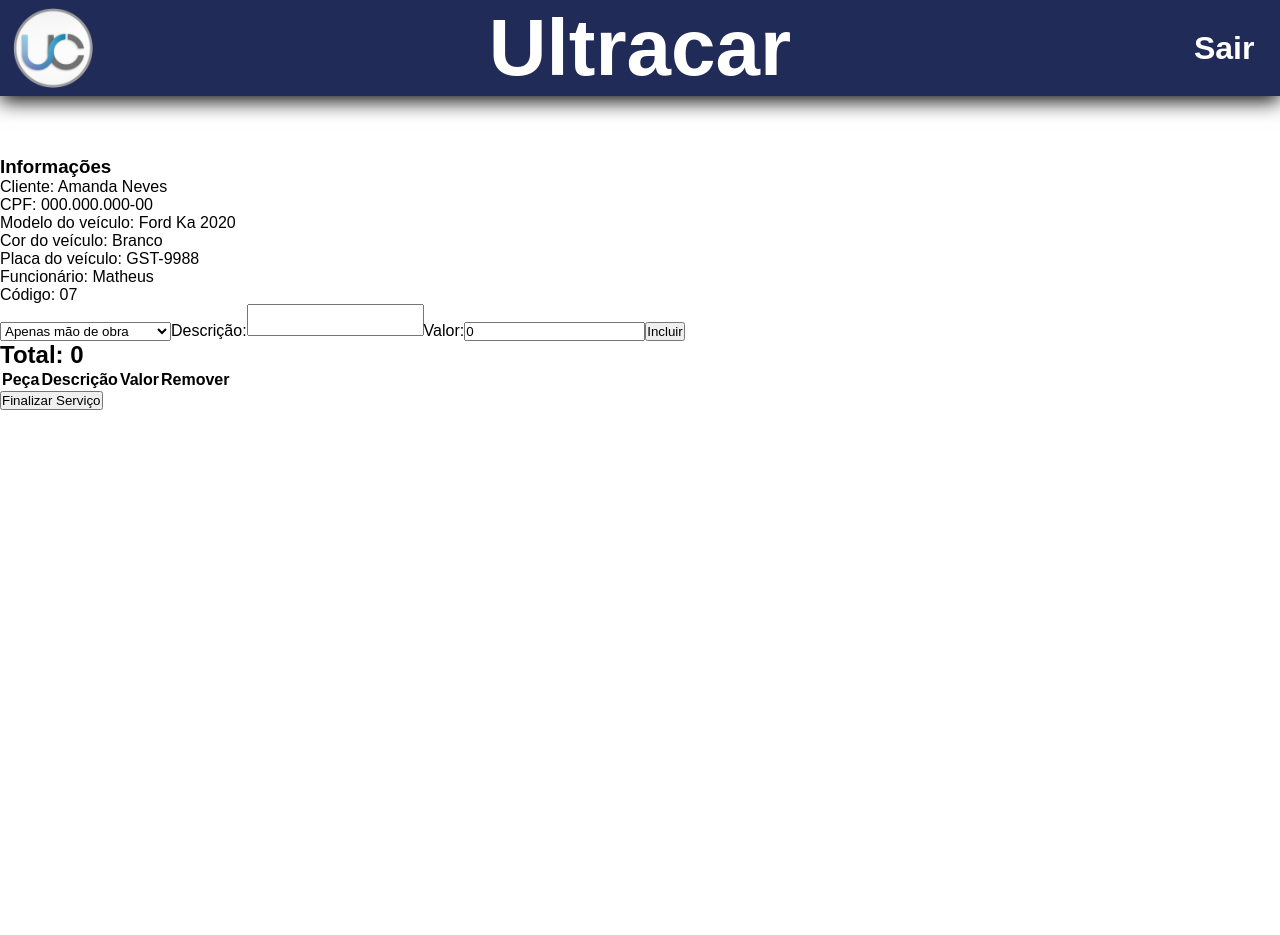
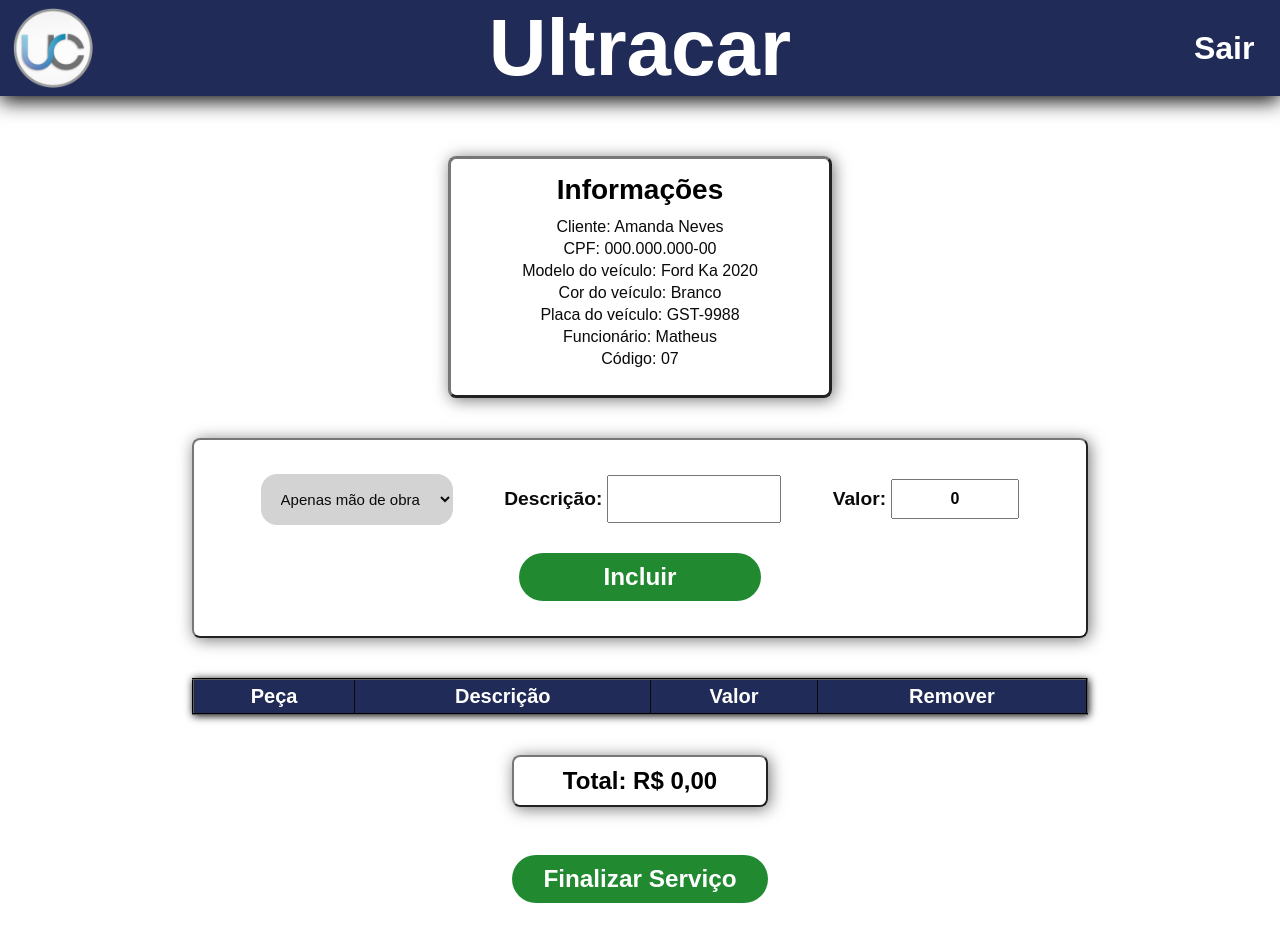
Before and after one commit to matheusnff85/ultracar-seletiva-front-end, a React (Create React App) app in the folder app/frontend/: page /service/1 in a window 1280 px wide. Before the commit the page ends 800 px from the top, so only its background shows below. Built offline with nearby package versions, Linux system fonts and the light colour scheme.

Commit message:
style: implementa estilização da página de serviço em andamento

```diff
--- /dev/null
+++ b/app/frontend/src/Css/CurrentService.module.css
@@ -0,0 +1,220 @@
+.currentServiceInfosDiv {
+  align-items: center;
+  border: 3px outset var(--main-gray);
+  border-radius: 0.5rem;
+  box-shadow: 2px 2px 1rem var(--main-gray);
+  display: flex;
+  flex-flow: column nowrap;
+  margin: auto;
+  margin-bottom: 15px;
+  padding: 15px;
+  text-align: center;
+  width: 30vw;
+}
+
+.customerInfosTitle {
+  font-size: 3.5vh;
+}
+
+.customerInfosList {
+  color: var(--main-black);
+  font-size: 2vh;
+  list-style: none;
+  margin: 5px;
+  padding: 5px;
+}
+
+.customerInfosList li {
+  padding: 2px;
+}
+
+.currentServiceTaskCreator {
+  align-items: center;
+  border: 2px outset var(--main-gray);
+  border-radius: 0.5rem;
+  box-shadow: 2px 2px 1rem var(--main-gray);
+  display: flex;
+  flex-flow: row wrap;
+  height: 25vh;
+  justify-content: space-evenly;
+  margin: auto;
+  margin-top: 5vh;
+  padding: 20px;
+  width: 70vw;
+}
+
+.taskCreatorDiv {
+  align-items: center;
+  display: flex;
+  height: 7vh;
+  justify-content: center;
+  width: 22vw;
+}
+
+.taskCreatorDiv label {
+  color: var(--main-black);
+  font-size: 2.4vh;
+  font-weight: bold;
+  padding: 5px;
+}
+
+.taskCreatorSelect {
+  color: var(--main-black);
+  background-color: lightgrey;
+  border: none;
+  border-radius: 1rem;
+  font-size: 15px;
+  padding: 2vh;
+  width: 15vw;
+}
+
+.taskCreatorTextarea {
+  font-size: 16px;
+  height: 6vh;
+  padding: 2px;
+  text-align: center;
+  width: 16vw;
+}
+
+input[type=number]::-webkit-outer-spin-button,
+input[type=number]::-webkit-inner-spin-button {
+  -webkit-appearance: none;
+  margin: 0;
+}
+
+.taskCreatorValueInput {
+  text-align: center;
+  font-size: 16px;
+  font-weight: bold;
+  height: 5vh;
+  width: 10vw;
+}
+
+.taskCreatorButton:hover {
+  background-color: var(--main-lightblue);
+  box-shadow: 4px 4px 1rem var(--main-black);
+  font-size: 2vw;
+  height: 101%;
+  transition: .4s ease-in;
+  width: 26vw;
+}
+
+.taskCreatorButton {
+  background-color: var(--main-green);
+  border: none;
+  border-radius: 1.5rem;
+  color: var(--main-white);
+  cursor: pointer;
+  font-size: 1.9vw;
+  font-weight: bold;
+  height: 6vh;
+  margin: 20px;
+  width: 20vw;
+}
+
+.currentServiceTableContainer {
+  border: 2px outset var(--main-black);
+  background-color: var(--main-white);
+  border-collapse: collapse;
+  box-shadow: 1px 1px 0.5rem var(--main-black);
+  font-size: 1rem;
+  font-family: 'Roboto Slab';
+  font-weight: normal;
+  margin: auto;
+  margin-top: 5vh;
+  max-width: 100%;
+  white-space: nowrap;
+  width: 70vw;
+}
+
+.currentServiceTableContainer td, .currentServiceTableContainer th {
+  font-size: 2.5vh;
+  padding: 5px;
+  text-align: center;
+}
+
+.currentServiceTableContainer td {
+  border-bottom: 1px solid var(--main-black);
+  border-right: 1px solid var(--main-black);
+  font-size: 0.9rem;
+}
+
+.currentServiceTableContainer thead th {
+  background: var(--main-blue);
+  border-bottom: 1px solid var(--main-black);
+  border-right: 1px solid var(--main-black);
+  color: var(--main-white);
+}
+
+.currentServiceTableContainer thead th:nth-child(odd) {
+  background: var(--main-blue);
+  color: var(--main-white);
+}
+
+.currentServiceTableContainer tbody tr:nth-child(even) {
+  background: var(--main-gray);
+  color: var(--main-white);
+}
+
+.removeTaskButton:hover {
+  background-color: #f31a0a;
+  box-shadow: 2px 2px 1rem var(--main-black);
+  font-size: 1.5vw;
+  height: 4vh;
+  transition: .4s ease-in;
+  width: 10vw;
+}
+
+.removeTaskButton {
+  background-color: var(--main-red);
+  border: none;
+  border-radius: 1.5rem;
+  color: var(--main-white);
+  cursor: pointer;
+  font-size: 1.2vw;
+  font-weight: bold;
+  padding: 2px;
+  width: 7vw;
+}
+
+.currentServiceTotalValue {
+  border: 2px outset var(--main-gray);
+  border-radius: 0.5rem;
+  box-shadow: 2px 2px 1rem var(--main-gray);
+  margin: auto;
+  margin-top: 5vh;
+  padding: 10px;
+  text-align: center;
+  width: 20vw;
+}
+
+.endServiceButtonDiv {
+  display: flex;
+  justify-content: center;
+  height: 10vh;
+  margin: auto;
+  margin-bottom: 6vh;
+  margin-top: 6vh;
+  width: 20vw;
+}
+
+.endServiceButton:hover {
+  background-color: var(--main-lightblue);
+  box-shadow: 3px 3px 1rem var(--main-black);
+  width: 21vw;
+  height: 7vh;
+  font-size: 2vw;
+  transition: .4s ease-in;
+}
+
+.endServiceButton {
+  background-color: var(--main-green);
+  border: none;
+  border-radius: 1.5rem;
+  color: var(--main-white);
+  cursor: pointer;
+  font-size: 1.9vw;
+  font-weight: bold;
+  height: 6vh;
+  width: 20vw;
+}
--- a/app/frontend/src/Pages/CurrentService.jsx
+++ b/app/frontend/src/Pages/CurrentService.jsx
@@ -2,6 +2,7 @@
 import Header from '../Components/Header.jsx';
 import services from '../mocks/mockService';
 import vehicleParts from '../mocks/mockParts';
+import styled from '../Css/CurrentService.module.css';
 
 class CurrentService extends React.Component {
   constructor() {
@@ -96,9 +97,9 @@
     return (
       <main>
         <Header />
-        <div>
-          <h3>Informações</h3>
-          <ul>
+        <div className={ styled.currentServiceInfosDiv }>
+          <h3 className={ styled.customerInfosTitle }>Informações</h3>
+          <ul className={ styled.customerInfosList }>
             <li>Cliente: { customerName }</li>
             <li>CPF: { customerCPF }</li>
             <li>Modelo do veículo: { vehicleModel }</li>
@@ -108,11 +109,13 @@
             <li>Código: { employeeCode }</li>
           </ul>
         </div>
-        <div>
+        <div className={ styled.currentServiceTaskCreator }>
+          <div className={ styled.taskCreatorDiv }>
             <select
               name='partSelectedId'
               id='partSelectedId'
               onChange={ this.selectorChange }
+              className={ styled.taskCreatorSelect }
             >
               <option value='null'>Apenas mão de obra</option>
               {
@@ -122,15 +125,21 @@
               }
 
             </select>
+          </div>
 
+          <div className={ styled.taskCreatorDiv }>
             <label htmlFor='taskDescription'>Descrição:</label>
             <textarea
               name='taskDescription'
               id='taskDescription'
               value={ taskDescription }
               onChange={ this.handleChange }
+              className={ styled.taskCreatorTextarea }
+              maxLength='60'
             />
+          </div>
 
+          <div className={ styled.taskCreatorDiv }>
             <label htmlFor='taskValue'>Valor:</label>
             <input
               type='number'
@@ -138,9 +147,13 @@
               id='taskValue'
               value={ taskValue }
               onChange={ this.handleChange }
+              className={ styled.taskCreatorValueInput }
             />
+          </div>
 
+          <div className={ styled.taskCreatorDiv }>
             <button
+              className={ styled.taskCreatorButton }
               onClick={
                 () => this.addConcluedTask(
                   { partSelectedId, taskDescription, taskValue, partSelectedName },
@@ -149,8 +162,8 @@
               Incluir
             </button>
           </div>
-        <h2>Total: { totalValue }</h2>
-        <table>
+        </div>
+        <table className={ styled.currentServiceTableContainer }>
           <thead>
             <tr>
               <th>Peça</th>
@@ -167,18 +180,30 @@
                   <td>{ task.partSelectedName }</td>
                   <td>{ task.taskDescription }</td>
                   <td>{ `R$ ${task.taskValue}` }</td>
-                  <td><button>Remover</button></td>
+                  <td>
+                    <button
+                      className={ styled.removeTaskButton }
+                    >
+                      Excluir
+                    </button>
+                  </td>
                 </tr>
                 ))
               )
             }
           </tbody>
         </table>
+        <h2 className={ styled.currentServiceTotalValue }>
+          Total: { totalValue.toLocaleString('pt-BR', { style: 'currency', currency: 'BRL' }) }
+        </h2>
+        <div className={ styled.endServiceButtonDiv }>
           <button
             onClick={ this.endService }
+            className={ styled.endServiceButton }
           >
             Finalizar Serviço
           </button>
+        </div>
       </main>
     );
   }
```
Lines whose indentation alone changed are shown as unchanged.
